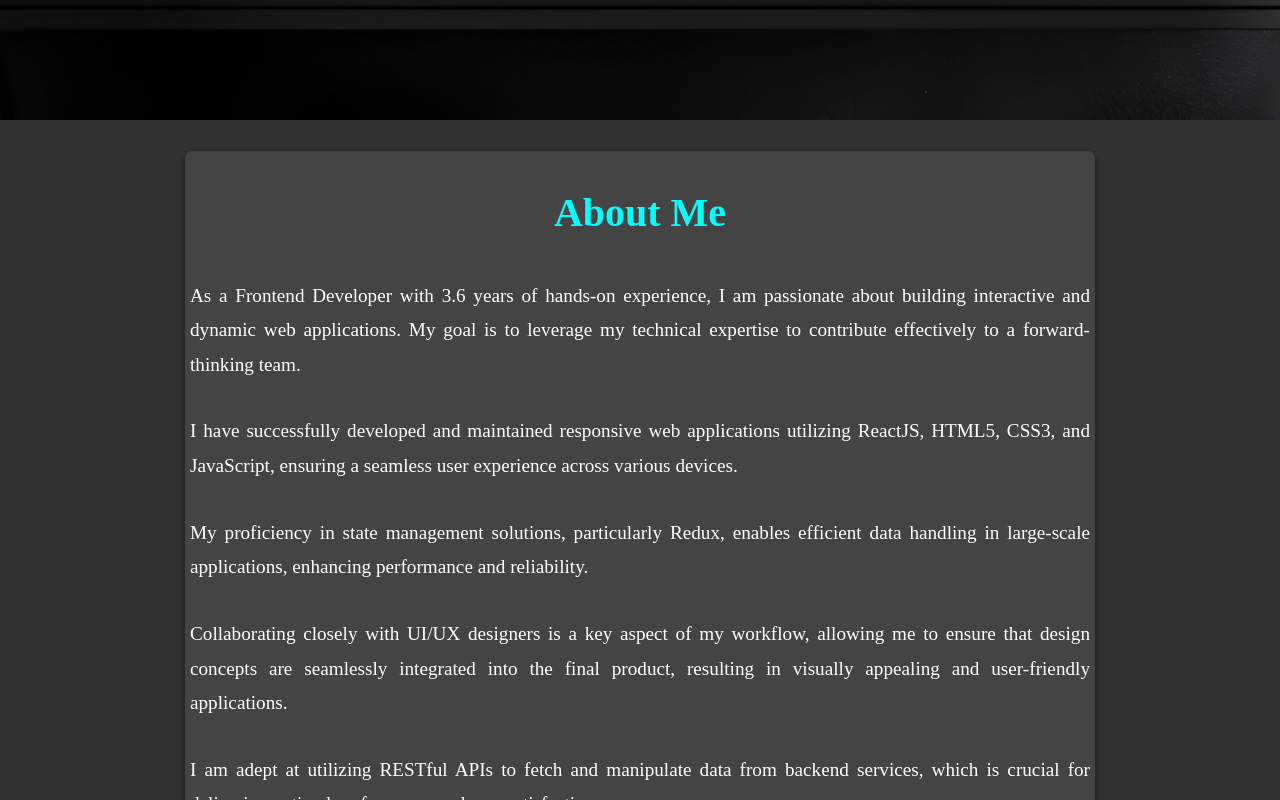
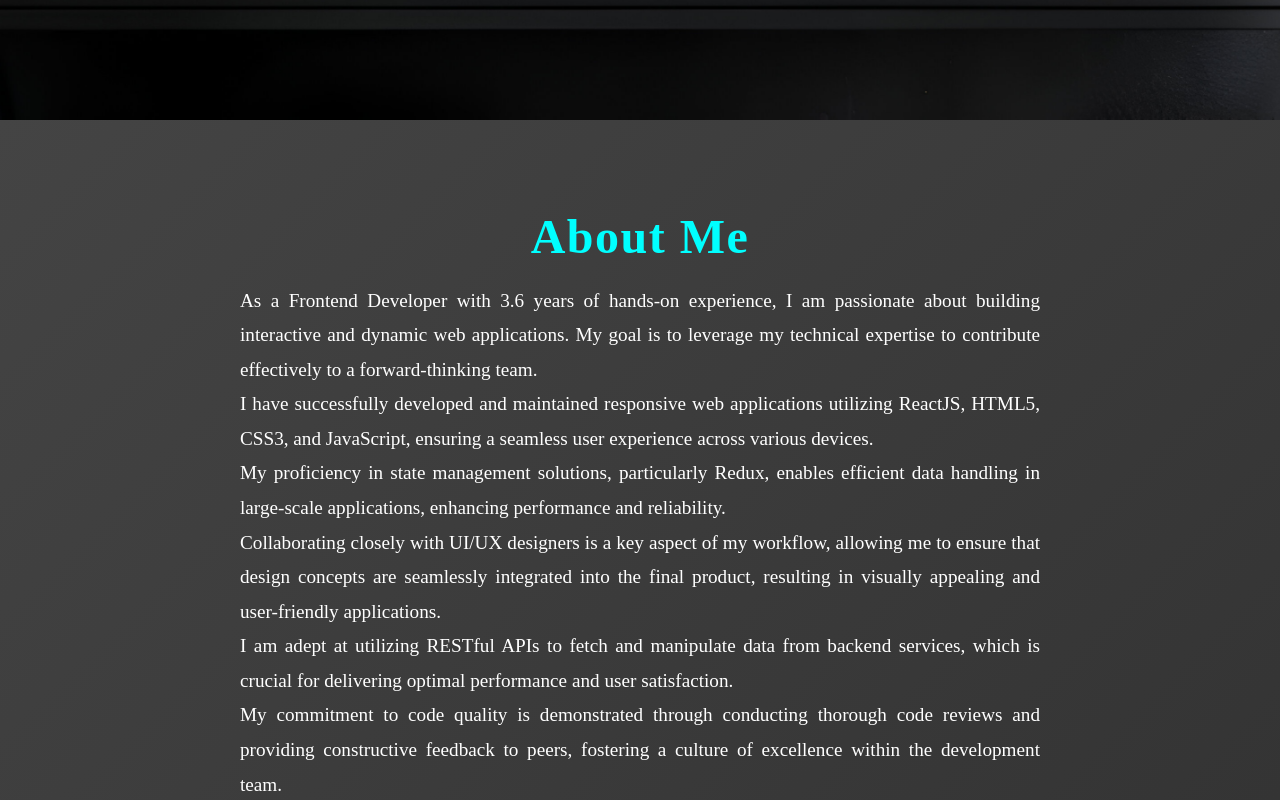
Before and after one commit to pawankalayan6899/Pavan_Kalyan_D_Portfolio, a React (Create React App) app: page / in a window 1280 px wide. Shown: the part 740-1540 px from the top of the page. Built offline with nearby package versions, Linux system fonts and the light colour scheme; a small style sheet from the web is missing; a web font is replaced by a local one.

Commit message:
first commit

```diff
--- a/src/App.css
+++ b/src/App.css
@@ -257,97 +257,92 @@ html {
 #home {
   background-attachment: fixed;
 }
-
-
 /* About Section */
 #about {
   background-color: #333333; /* Charcoal Black */
+  background: linear-gradient(135deg, #444444, #333333); /* Subtle gradient */
   padding: 80px 20px;
   color: #FFD700; /* Dark Yellow */
   text-align: center;
   font-family: 'Rubik Vinyl', serif; /* Use Rubik Vinyl font here */
-}
-.about-box {
-  max-width: 900px;
-  margin: 0 auto;
-  padding: 5px; /* Reduce padding */
-  background: #444444;
-  border-radius: 8px;
-  box-shadow: 0 4px 8px rgba(0, 0, 0, 0.5);
+  box-sizing: border-box;
+  min-height: 100vh; /* Ensure full viewport height */
   display: flex;
   flex-direction: column;
-  gap: 3px;
-  position: relative;
+  justify-content: center;
+  align-items: center;
+  gap: 70px;
 }
 
+/* Heading Styling */
+#about h2 {
+  font-size: 3rem;
+  font-weight: 700;
+  color: cyan; /* Highlight Title */
+  margin-bottom: 20px;
+  letter-spacing: 1.5px;
 
-.about-box h2 {
-  font-size: 2.5rem;
-  margin-bottom: 20px;
-  color: cyan; /* Highlight Title */
 }
 
-.about-box p {
+/* Paragraph Styling */
+#about p {
   font-size: 1.2rem;
   line-height: 1.8;
   color: #FFFFFF; /* White */
   text-align: justify;
   font-family: 'Times New Roman', Times, serif;
-  position: relative;
-  transition: background-color 0.3s;
+  max-width: 800px; /* Limit width for readability */
+  margin: 0 auto; /* Center paragraph */
+  padding: 0 15px;
+  transition: color 0.3s ease, background-color 0.3s ease;
 }
 
-.about-box p span {
+#about p span {
   color: #FFD700; /* Highlight Technical Terms */
   font-weight: bold;
 }
 
-.about-box p:hover {
+/* Hover Effect for Paragraph */
+#about p:hover {
   background-color: rgba(255, 255, 255, 0.1);
-  border-radius: 5px;
-}
-
-.about-box p::before {
-  content: '';
-  position: absolute;
-  left: -10px;
-  top: 50%;
-  transform: translateY(-50%);
-  width: 0;
-  height: 0;
-  border: 5px solid transparent;
-  border-right-color: #FFD700;
-  opacity: 0;
-  transition: opacity 0.3s, left 0.3s;
-}
-
-.about-box p:hover::before {
-  opacity: 1;
-  left: -15px;
-}
-
-.about-box p + p {
-  margin-top: 10px;
+  color: #FFD700; /* Change text color on hover */
 }
 
 /* Responsive Design */
 @media (max-width: 768px) {
   #about {
+    padding: 60px 20px;
+  }
+
+  #about h2 {
+    font-size: 2.5rem;
+  }
+
+  #about p {
+    font-size: 1rem;
+  }
+}
+
+@media (max-width: 480px) {
+  #about {
     padding: 40px 10px;
   }
 
-  .about-box {
-    padding: 20px;
-  }
-
-  .about-box h2 {
+  #about h2 {
     font-size: 2rem;
   }
 
-  .about-box p {
-    font-size: 1rem;
+  #about p {
+    font-size: 0.9rem;
+    padding: 0 10px;
   }
 }
+
+/* Ensure the content doesn't overflow */
+body {
+  overflow-x: hidden;
+}
+
 
 /* Skills Section */
 #skills {
@@ -479,7 +474,7 @@ html {
 .project-grid {
     display: grid;
     grid-template-columns: repeat(auto-fit, minmax(300px, 1fr));
-    gap: 20px;
+    gap: 50px;
 }
 
 .project-card {
```
